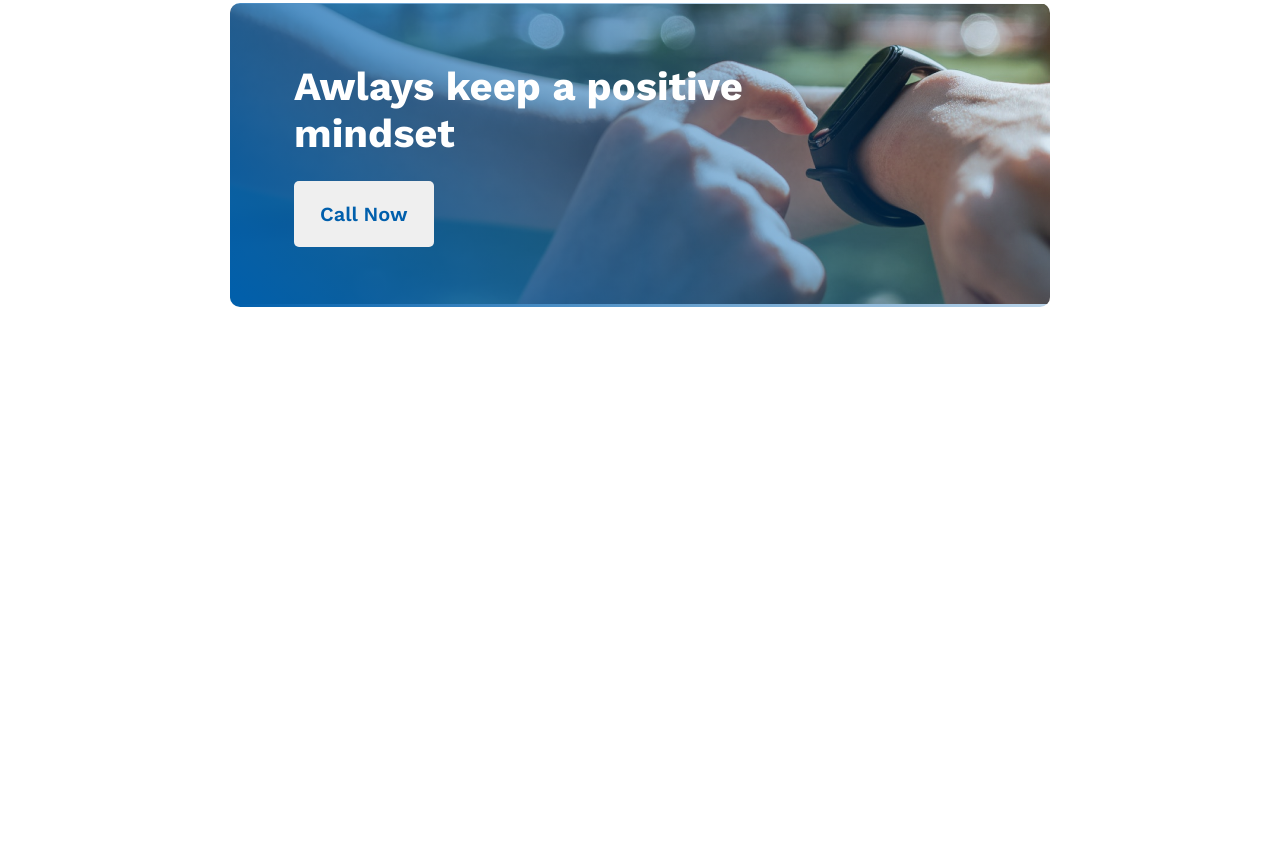
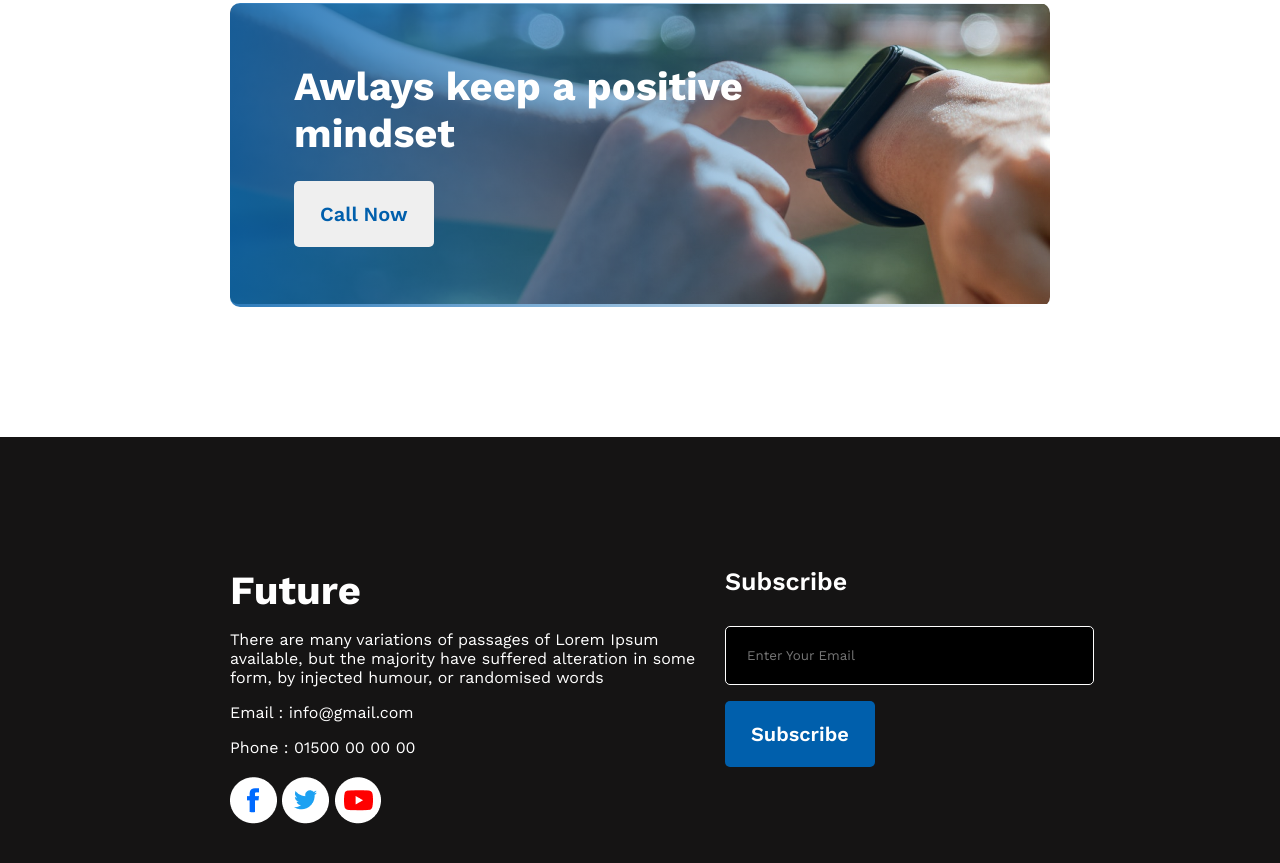
Before and after one commit to pitamchandra/ph-assignment-one, a plain HTML site: page index.html in a window 1280 px wide. Shown: the part 2090-2953 px from the top of the page. Before the commit the page ends 2527 px from the top, so only its background shows below. Drawn offline with nearby package versions, Linux system fonts and the light colour scheme.

Commit message:
complete project

```diff
--- a/index.html
+++ b/index.html
@@ -70,7 +70,26 @@
             <button class="btn_primary">Call Now</button>
         </section>
     </main>
-    <footer></footer>
+    <footer>
+        <div class="footer_text">
+            <h2 class="section_title">Future</h2>
+            <p class="footer_description">There are many variations of passages of Lorem Ipsum available, but the majority have suffered alteration in some form, by injected humour, or randomised words</p>
+            <p class="footer_description">Email : info@gmail.com</p>
+            <p class="footer_description">Phone : 01500 00 00 00</p>
+            <div class="footer_icon">
+                <img src="images/icons/fb.png" alt="">
+                <img src="images/icons/twitter.png" alt="">
+                <img src="images/icons/youtube.png" alt="">
+            </div>
+        </div>
+        <div>
+            <form action="">
+                <h2>Subscribe</h2>
+                <input type="email" placeholder="Enter Your Email">
+                <input class="btn_primary" type="submit" value="Subscribe">
+            </form>
+        </div>
+    </footer>
 </body>
 
 </html>
--- a/styles/style.css
+++ b/styles/style.css
@@ -104,6 +104,7 @@ main {
     color: #151414;
     margin: 16px 0;
 }
+
 .plan_description {
     font-weight: 500;
     font-size: 18px;
@@ -111,7 +112,7 @@ main {
 }
 
 /* plan section style end */
-.mindset{
+.mindset {
     background-image: url(../images/watch.png);
     background-repeat: no-repeat;
     margin-bottom: 130px;
@@ -120,19 +121,69 @@ main {
     position: relative;
     z-index: 1;
 }
-.mindset::after{
+
+.mindset::after {
     content: '';
     position: absolute;
-    left:0;
+    left: 0;
     bottom: 0;
     width: 100%;
     height: 100%;
-    background: linear-gradient(45deg, #005FAC, transparent);
+    background: linear-gradient(90deg, #005facd1, transparent);
     border-radius: 10px;
     z-index: -1;
 }
-.mindset .section_title{
+
+.mindset .section_title {
     width: 460px;
     color: #fff;
     margin-bottom: 24px;
 }
+
+footer {
+    background: #151414;
+    padding: 130px 230px;
+    display: flex;
+    justify-content: space-between;
+}
+
+.footer_text {
+    width: 485px;
+}
+
+.footer_text .section_title {
+    color: #fff;
+}
+
+.footer_text .footer_description {
+    color: #fff;
+    margin-top: 16px;
+}
+
+.footer_icon {
+    margin-top: 20px;
+}
+
+form {
+    width: 325px;
+}
+
+form h2 {
+    font-weight: 600;
+    font-size: 25px;
+    color: #fff;
+    margin-bottom: 30px;
+}
+
+form input[type="email"] {
+    width: 100%;
+    background: #000;
+    border: 1px solid #fff;
+    border-radius: 5px;
+    padding: 21px;
+    margin-bottom: 16px;
+}
+form .btn_primary{
+    color: #fff;
+    background: #005FAC;
+}
```
